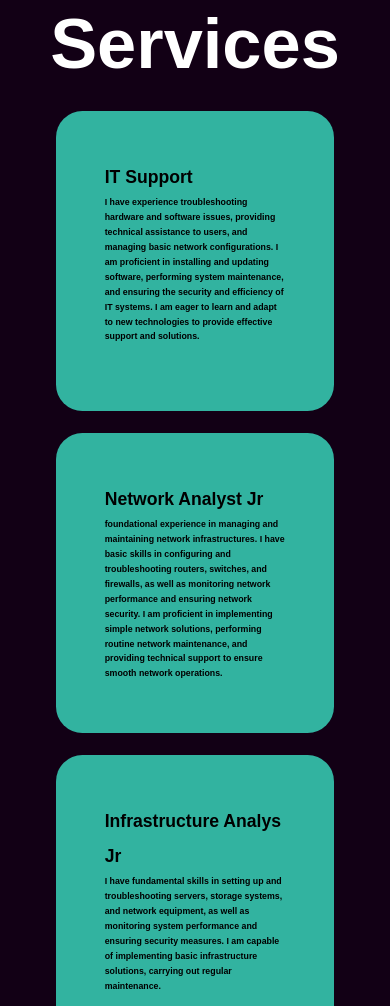
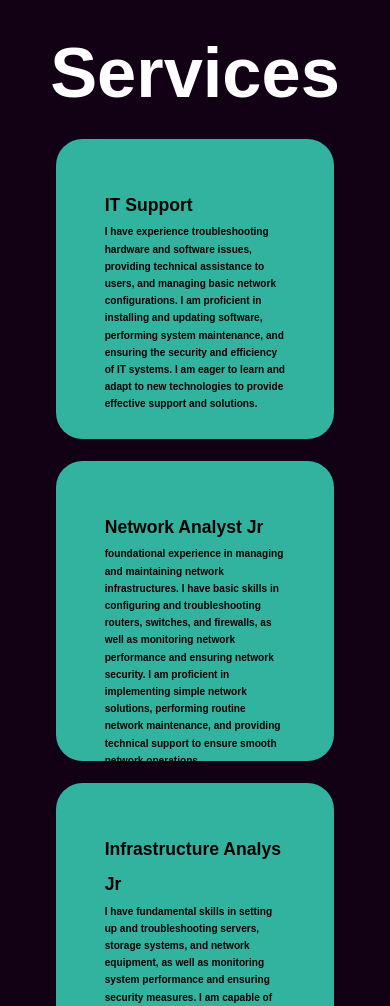
Before and after one commit to mrcandrade/portfolio_marco, a plain HTML site: page index.html in a window 390 px wide. Shown: the part 3552-4558 px from the top of the page. Drawn offline with nearby package versions, Linux system fonts and the light colour scheme.

Commit message:
correção escrita

```diff
--- a/index.html
+++ b/index.html
@@ -27,7 +27,7 @@
         <div class="home-content"> <!-- Div para conteúdo da seção "home" -->
             <h1>Hi, It's <span>Marco.</span></h1> <!-- Cabeçalho principal com destaque no nome -->
             <h3 class="text-animation">I'm a <span></span></h3> <!-- Cabeçalho secundário com animação de texto -->
-            <p>who am i? well, I'm studying Engineering Physics at the Federal University of Rio Grande do Sul (UFRGS) - Brazil, certified professional IBM IT Support with 3 years of experience in the field, I work with technical support and cloud solutions, improving my knowledge about cybersecurity, Linux systems, and networks. I am constantly learning and seeking to improve my skills in new areas like developing in new languages, and most recently i've been studying quantum computing related fields, I'm passionate about engineering and innovation.</p> <!-- Parágrafo de texto exemplo -->
+            <p>who am i? well, I'm studying Engineering Physics at the Federal University of Rio Grande do Sul (UFRGS) - Brazil, certified professional IBM IT Support with 3 years of experience in the field, I work with technical support and cloud solutions, improving my knowledge about cybersecurity, Linux systems, and networks. I am constantly learning and seeking to improve my skills in new areas like developing in new programming languages, and most recently i've been studying quantum computing related fields, I'm passionate about engineering and innovation.</p> <!-- Parágrafo de texto exemplo -->
 
             <div class="social-icons"> <!-- Div para ícones de redes sociais -->
                 <a href="https://www.linkedin.com/in/marcoandrade8"><i class='bx bxl-linkedin'></i></a> <!-- Link para LinkedIn com ícone -->
--- a/style.css
+++ b/style.css
@@ -645,7 +645,7 @@ span {
         padding: 2rem 3%;
     }
     .service-info p{
-        font-size: 1rem;
+        font-size: 1.2rem;
         font-weight: 600;
         max-height: 100px;
         line-height: 1.7;
@@ -708,7 +708,7 @@ span {
         grid-template-columns: repeat(1,1fr);
     }
     .service-info p{
-        font-size: 1rem;
+        font-size: 1.15rem;
         font-weight: 600;
         max-height: 100px;
         line-height: 1.7;
```
